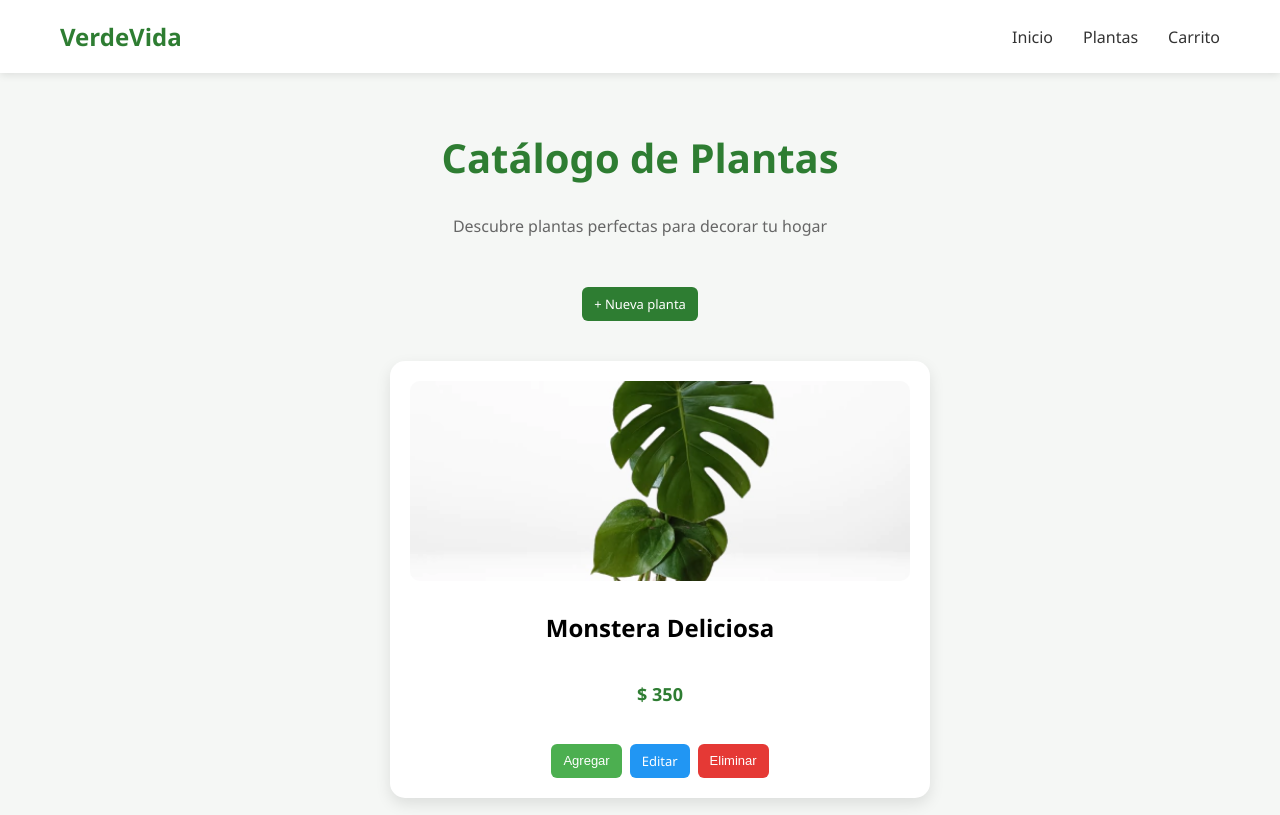
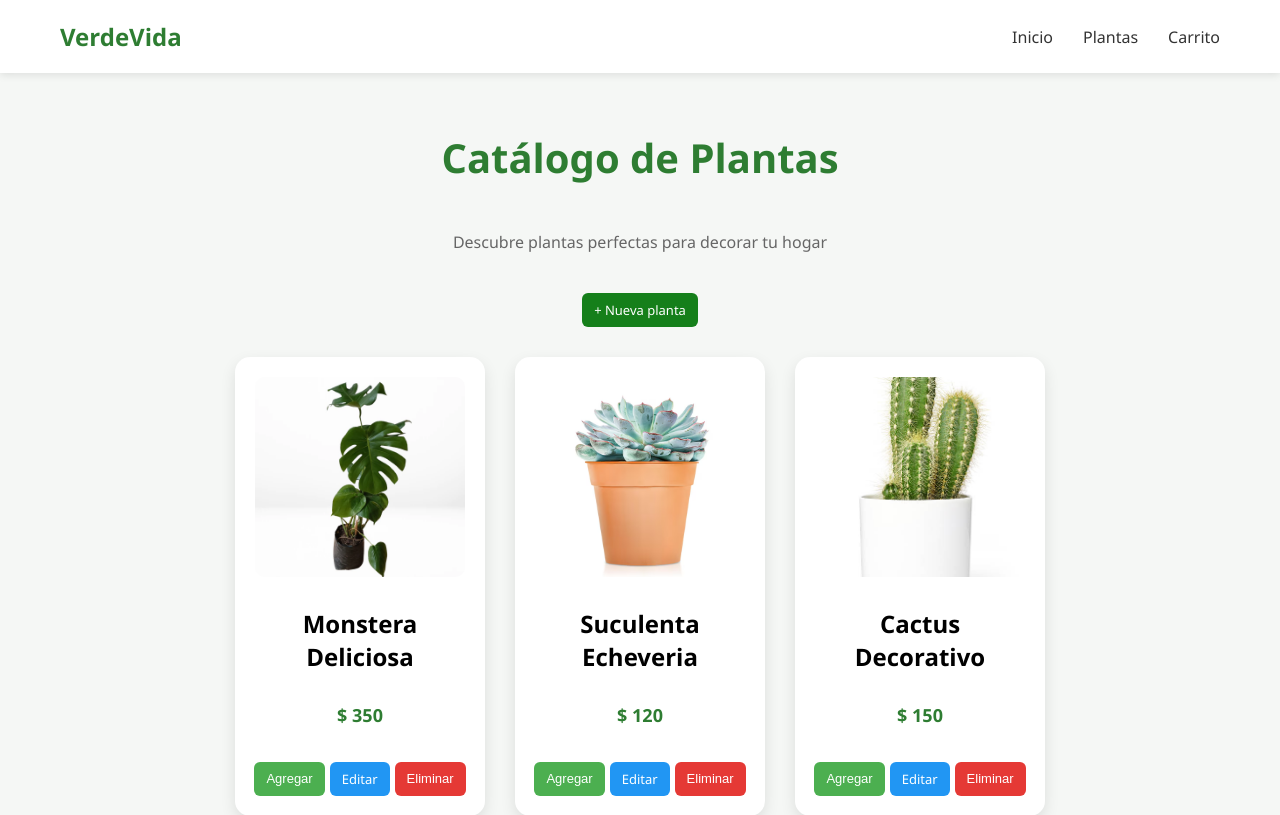
Before and after one commit to MarianaNuri/vue-crud-productos, a Vue app: page /#/productos in a window 1280 px wide. Shown: the top 815 px of the page. Built offline with nearby package versions, Linux system fonts and the light colour scheme.

Commit message:
arreglo de los productos

```diff
--- a/src/App.vue
+++ b/src/App.vue
@@ -25,10 +25,12 @@ body{
 margin:0;
 font-family: 'Segoe UI', sans-serif;
 background:#f5f7f5;
+
 }
 
 .contenido {
     width: 100%;
+
 }
 
 .navbar{
@@ -68,10 +70,6 @@ font-weight:500;
 color:#2e7d32;
 }
 
-.contenido {
-width: 100%;
-  margin: auto;
-}
 
 #app{
 width:100%;
--- a/src/views/Productos.vue
+++ b/src/views/Productos.vue
@@ -71,95 +71,111 @@ Eliminar
 
 <style>
 
-.contenedor{
-  width: 100%;
+.contenedor {
+width: 100%;
   max-width: 1200px;
   margin: 0 auto;
   padding: 40px 20px;
-  display: block;
+  display: flex;
+  flex-direction: column;
+  align-items: center;
+
 }
 
-
-.titulo{
-font-size:40px;
-color:#2e7d32;
+.titulo {
+  font-size: 40px;
+  color: #2e7d32;
+  margin-bottom: 10px;
 }
 
-.subtitulo{
-color:#666;
-margin-bottom:40px;
-}
-
-.crear {
-background: #2e7d32;
-color: white;
-padding: 10px 15px;
-border-radius: 6px;
-text-decoration: none;
-display: inline-block;
-margin-bottom: 20px;
+.subtitulo {
+  color: #666;
+  margin-bottom: 30px;
 }
 
 .grid {
   display: grid !important;
-  grid-template-columns: repeat(3, 1fr);
+  grid-template-columns: repeat(3, minmax(250px, 1fr)) !important;
+  justify-content: center;
   gap: 30px;
   width: 100%;
-  margin-top: 20px;
+  max-width: 980px;
+  margin-top: 30px;
+  margin-left: auto;
+  margin-right: auto;
 }
 
-.card{
-background:white;
-width: 100%;
-border-radius:15px;
-padding:20px;
-box-shadow:0 6px 15px rgba(0,0,0,0.1);
-transition:0.3s;
-display:flex;
-flex-direction:column;
-justify-content:space-between;
-min-height:360px;
+@media (max-width: 900px) {
+  .grid {
+    grid-template-columns: repeat(2, minmax(250px, 1fr));
+  }
 }
 
-.card:hover{
-transform:translateY(-8px);
+@media (max-width: 640px) {
+  .grid {
+    grid-template-columns: 1fr;
+  }
 }
 
-.imagen{
-width:100%;
-height:200px;
-max-height:200px;
-object-fit:cover;
-border-radius:10px;
-margin-bottom:10px;
+.card {
+  /*background: white;
+  border-radius: 15px;
+  padding: 20px;
+  box-shadow: 0 6px 15px rgba(0,0,0,0.1);
+  transition: 0.3s;
+  display: flex;
+  flex-direction: column;
+  justify-content: space-between;
+  min-height: 380px;*/
+background: white;
+  border-radius: 15px;
+  padding: 20px;
+  box-shadow: 0 6px 15px rgba(0,0,0,0.1);
+  display: flex;
+  flex-direction: column;
+  align-items: center;
+  text-align: center;
+  min-height: 400px;
+
 }
 
-.imagen, .imagen[src] {
-min-height:200px;
+.card:hover {
+  transform: translateY(-8px);
 }
 
-.precio{
-font-size:18px;
-font-weight:bold;
-color:#2e7d32;
+.imagen {
+  width: 100%;
+  height: 200px;
+  object-fit: cover;
+  border-radius: 10px;
+  margin-bottom: 15px;
 }
 
-.botones{
-display:flex;
-flex-wrap: wrap;
-justify-content:center;
-gap:8px;
-margin-top:10px;
+.precio {
+  font-size: 18px;
+  font-weight: bold;
+  color: #2e7d32;
+  margin: 10px 0;
 }
 
-.btn{
-padding:8px 12px;
-border:none;
-border-radius:6px;
-cursor:pointer;
-font-size:13px;
-text-decoration: none;
-display: inline-block;
+.botones {
+  display: flex;
+  flex-direction: row;
+  justify-content: center;
+  gap: 5px;
+  margin-top: auto;
+  padding-top: 15px;
+}
+
+.btn {
+  padding: 8px 15px;
+  border-radius: 6px;
+  text-decoration: none;
+  font-size: 14px;
+  border: none;
+  cursor: pointer;
+  color: rgb(255, 255, 255);
+  background: #157f1a;
 }
 
 .comprar{
```
